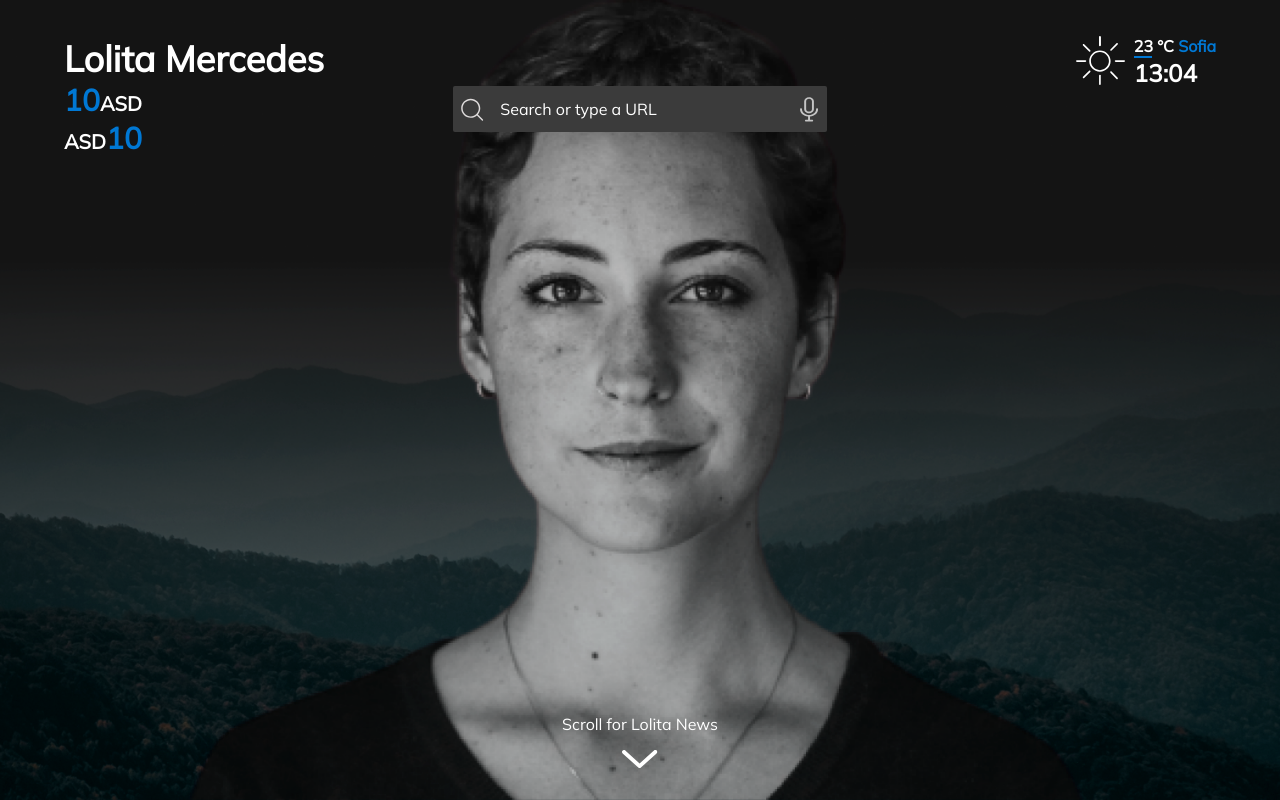
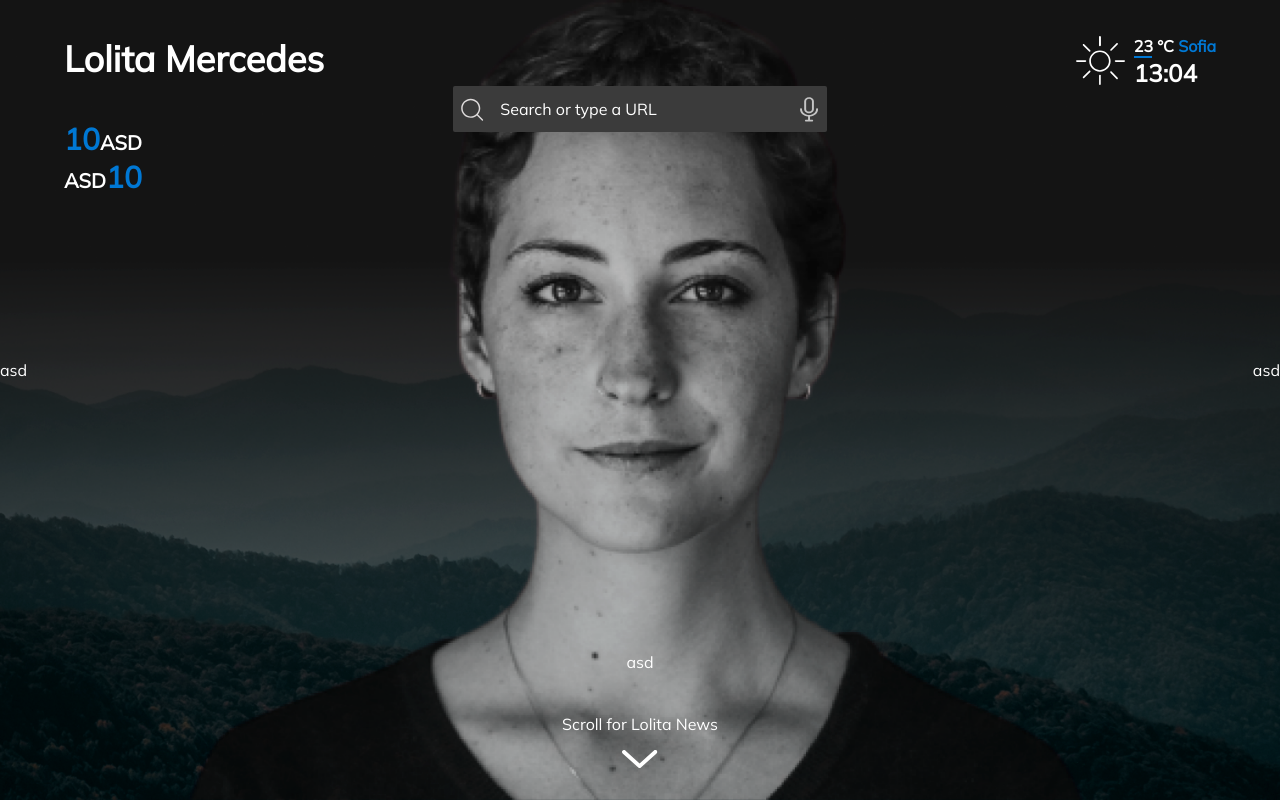
Before and after one commit to kravarka/wavebrowser-new-tab-page, a React (Create React App) app: page / in a window 1280 px wide. Built offline with nearby package versions, Linux system fonts and the light colour scheme.

Commit message:
fix parent-child height and flex layout; add var for header height

```diff
--- a/src/components/Body/Body.tsx
+++ b/src/components/Body/Body.tsx
@@ -13,6 +13,12 @@ export default function Body() {
   }
   return (
     <div className="mainBody">
+      <div className="mainBody-container">
+        <div>asd</div>
+        <div style={{ alignSelf: 'flex-end' }}>asd</div>
+        <div>asd</div>
+
+      </div>
       {renderArrowDownContainer()}
     </div>
   )
--- a/src/components/Body/style.css
+++ b/src/components/Body/style.css
@@ -1,13 +1,22 @@
 .mainBody {
+  display: flex;
+  flex: 1;
+  justify-content: space-between;
+  align-items: center;
+}
+
+.mainBody-container {
+  width: 100%;
   height: 100%;
-  width: 100%;
+  /* Offset by the height of the header */
+  margin-top: calc(var(--header-height, 20%) * -1);
   display: flex;
+  flex-direction: row;
   justify-content: space-between;
   align-items: center;
 }
 
 .mainBody-arrow-down {
-
 }
 
 .mainBody-arrow-down-container {
--- a/src/components/Header/style.css
+++ b/src/components/Header/style.css
@@ -1,11 +1,12 @@
 :root {
   --header-margin: 5vw;
+  --header-height: 20%;
 }
 
 .header {
   display: flex;
   width: 100%;
-  height: 20%;
+  height: var(--header-height, 20%);
   justify-content: space-between;
   flex-direction: row;
   padding-top: 36px;
--- a/src/components/MainPage/style.css
+++ b/src/components/MainPage/style.css
@@ -3,13 +3,20 @@ body {
   color: white;
 }
 
+html, body {
+  width: 100%;
+  height: 100%;
+}
+
 :root {
-  --blur-value: 8px;
+  --blur-value: 0px;
 }
 
 .mainPage {
   width: 100%;
   height: 100%;
+  display: flex;
+  flex-direction: column;
 }
 
 
--- a/src/index.css
+++ b/src/index.css
@@ -1,13 +1,13 @@
 body {
   margin: 0;
-  font-family: -apple-system, BlinkMacSystemFont, 'Segoe UI', 'Roboto', 'Oxygen',
-    'Ubuntu', 'Cantarell', 'Fira Sans', 'Droid Sans', 'Helvetica Neue',
-    sans-serif;
-  -webkit-font-smoothing: antialiased;
-  -moz-osx-font-smoothing: grayscale;
 }
 
 code {
   font-family: source-code-pro, Menlo, Monaco, Consolas, 'Courier New',
     monospace;
 }
+
+#root {
+  width: 100%;
+  height: 100%;
+}
```
